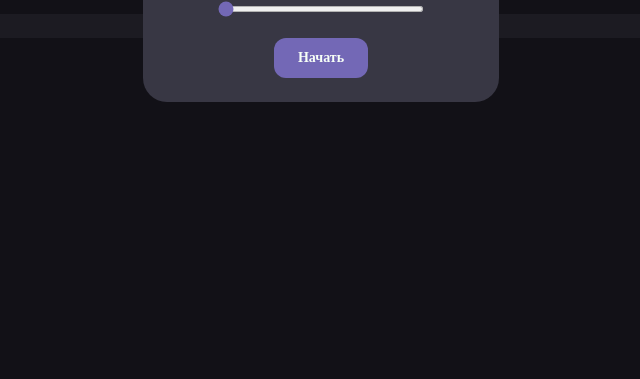
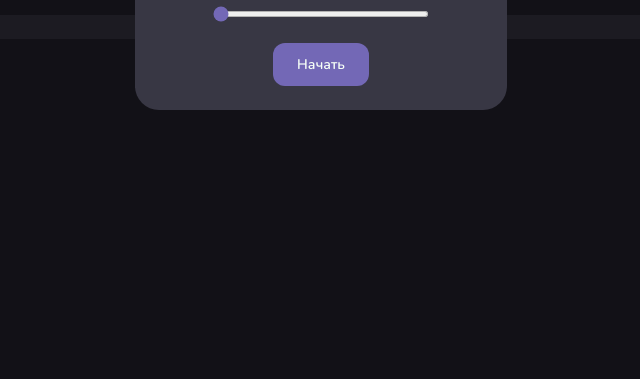
Before and after one commit to mvaydev/hanoi-tower, a website built with webpack: page src/index.html in a window 1280 px wide. Shown: the part 421-800 px from the top of the page, without its empty margins (319-959 px from the left). Built offline with nearby package versions, Linux system fonts and the light colour scheme.

Commit message:
Refactor

```diff
--- a/src/scss/components/_icon.scss
+++ b/src/scss/components/_icon.scss
@@ -1,5 +1,5 @@
 @font-face {
-    src: url(../assets/fonts/Font-Awesome.ttf);
+    src: url(../assets/fonts/font-awesome.ttf);
     font-family: 'Font Awesome';
 }
 
--- a/src/scss/utils/_mixins.scss
+++ b/src/scss/utils/_mixins.scss
@@ -1,5 +1,5 @@
 @mixin default-font(){
-    font-family: 'Montserrat';
+    font-family: 'Nunito';
     color: $primary-text;
     margin: 0;
 }
```
